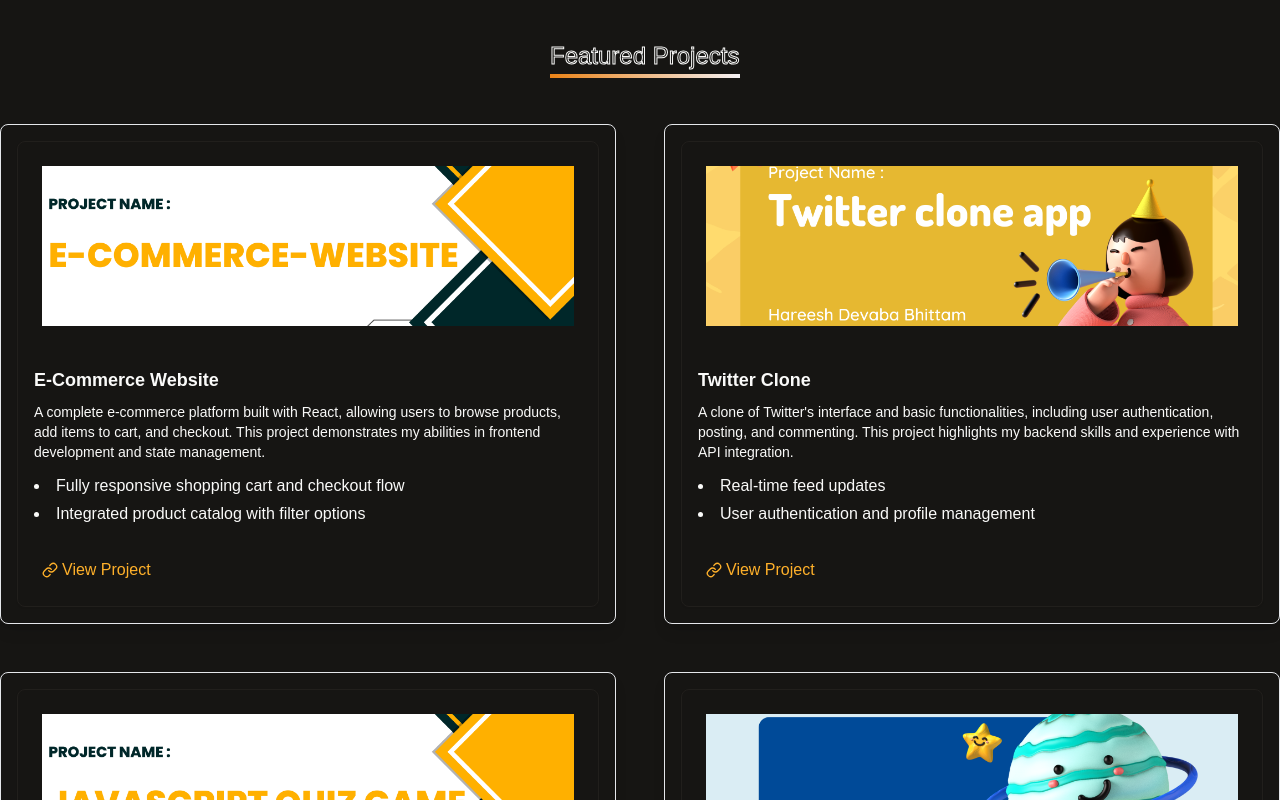
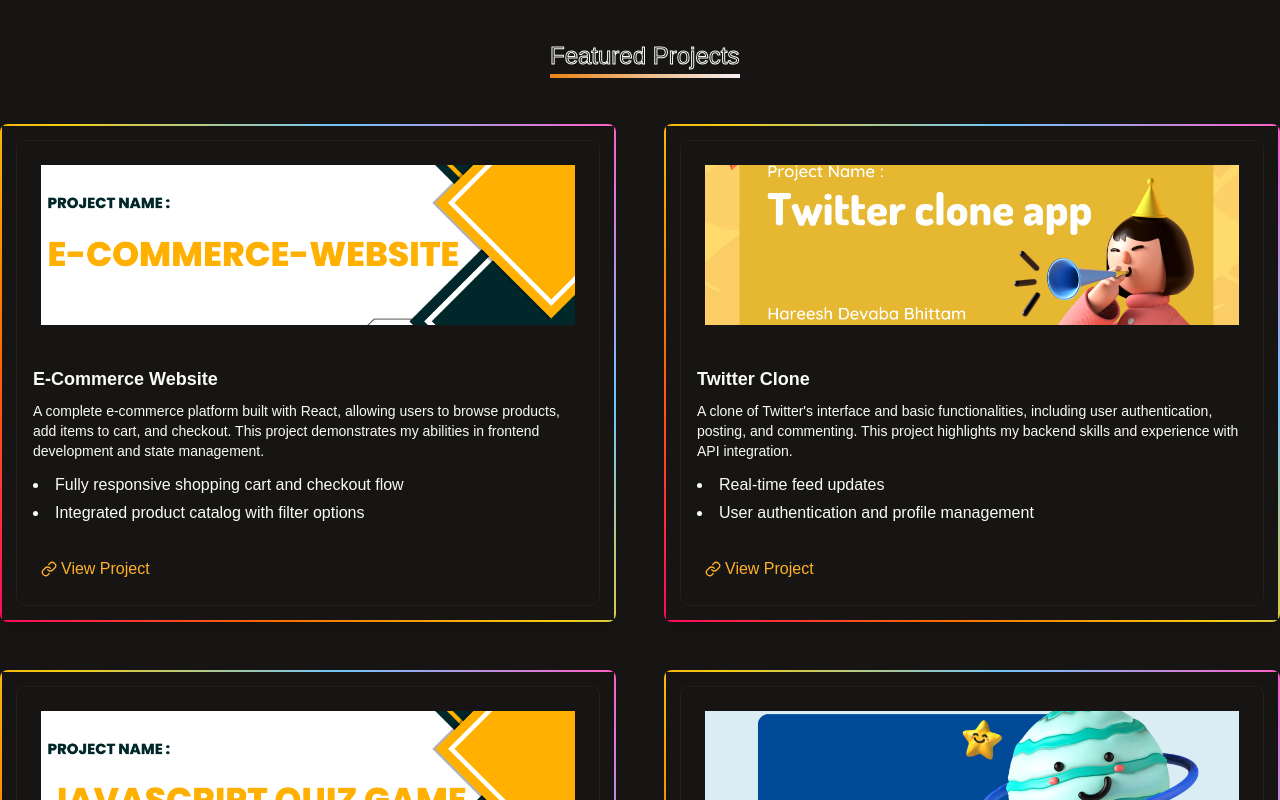
Before and after one commit to Hareesh108/me.github.io, a Next.js app: page / in a window 1280 px wide. Shown: the part 1060-1860 px from the top of the page. Built offline with nearby package versions, Linux system fonts and the light colour scheme.

Commit message:
Added gradient project border

```diff
--- a/app/globals.css
+++ b/app/globals.css
@@ -35,6 +35,23 @@
   font-size: 1rem ;
   line-height: 1.50rem ;
 }
+
+@keyframes gradient-border {
+  0% {
+    border-image-source: linear-gradient(45deg, #ff0066, #ff6600, #ffcc00, #66ccff, #ff66cc);
+    border-image-slice: 1;
+  }
+  100% {
+    border-image-source: linear-gradient(45deg, #ff6600, #ffcc00, #66ccff, #ff66cc, #ff0066);
+    border-image-slice: 1;
+  }
+}
+
+.animate-gradient-border {
+  animation: gradient-border 3s linear infinite;
+  border-width: 2px;
+}
+
 
 @layer utilities {
   .text-balance {
--- a/components/project/index.tsx
+++ b/components/project/index.tsx
@@ -75,9 +75,12 @@
             }}
             transition={{ duration: 0.3 }}
             key={project.id}
-            className="w-full p-4 rounded-lg shadow-lg border border-gray-200 bg-#c86f6f hover:bg-yellow-50"
+            className="w-full p-4 rounded-lg shadow-lg bg-#c86f6f hover:bg-muted relative overflow-hidden"
           >
-            <Card className="overflow-hidden rounded-lg w-full">
+            {/* Animated Border */}
+            <div className="absolute inset-0 border-2 border-transparent bg-clip-border rounded-lg animate-gradient-border"></div>
+
+            <Card className="overflow-hidden rounded-lg w-full relative">
               <CardHeader>
                 <Image
                   src={project.image}
```
